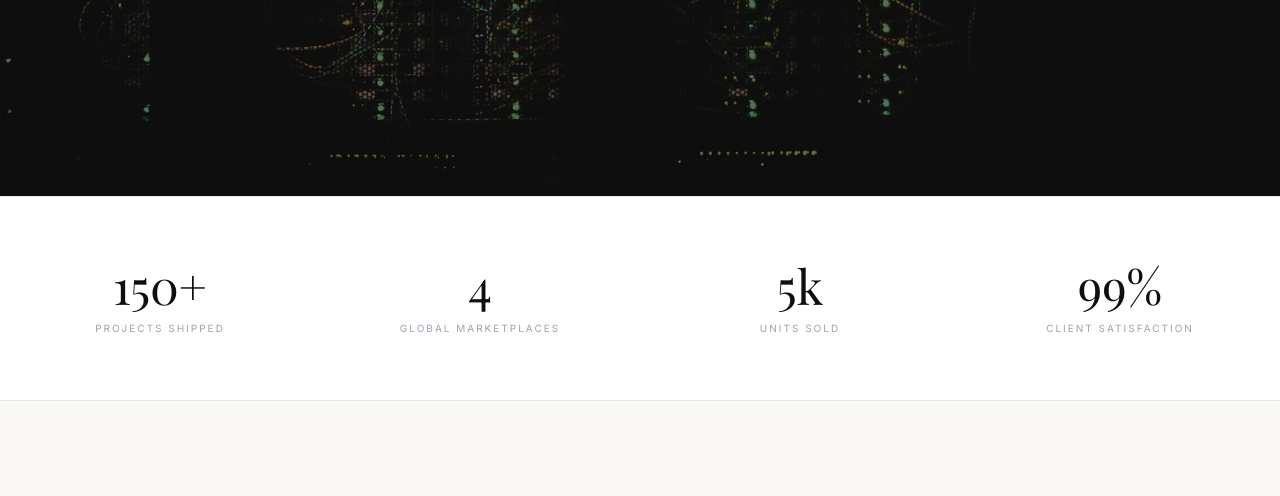
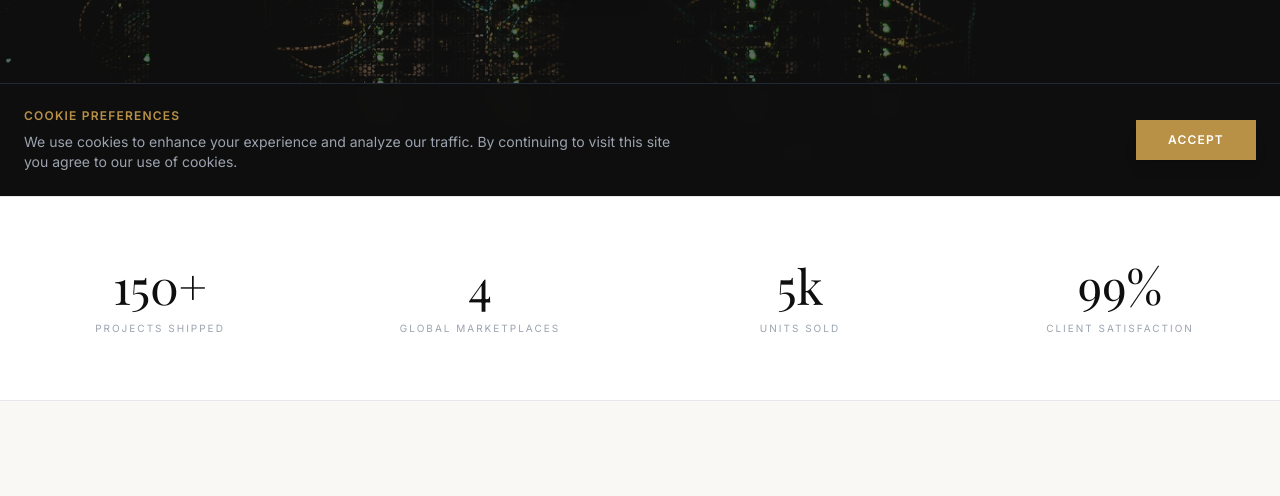
Before and after one commit to Inflimity/heritage, a plain HTML site: page index.html in a window 1280 px wide. Shown: the part 604-1100 px from the top of the page. Drawn offline with nearby package versions, Linux system fonts and the light colour scheme; a web font is replaced by a local one.

Commit message:
Cookie acceptance

```diff
--- a/assets/script.js
+++ b/assets/script.js
@@ -130,3 +130,23 @@ function closeModal() {
     modal.classList.add('hidden');
     modal.classList.remove('flex');
 }
+
+// --- 6. COOKIE CONSENT LOGIC ---
+document.addEventListener("DOMContentLoaded", function () {
+    const cookiePopup = document.getElementById('cookie-popup');
+    const acceptBtn = document.getElementById('accept-cookies');
+
+    if (cookiePopup && acceptBtn) {
+        if (!localStorage.getItem('cookie-consent')) {
+            // Show popup after a short delay
+            setTimeout(() => {
+                cookiePopup.classList.remove('translate-y-full');
+            }, 1000);
+        }
+
+        acceptBtn.addEventListener('click', () => {
+            localStorage.setItem('cookie-consent', 'true');
+            cookiePopup.classList.add('translate-y-full');
+        });
+    }
+});
--- a/index.html
+++ b/index.html
@@ -1052,6 +1052,26 @@
         </div>
     </div>
 
+    <!-- Cookie Consent Popup -->
+    <div id="cookie-popup"
+        class="fixed bottom-0 left-0 w-full bg-brand-dark/95 backdrop-blur-md border-t border-gray-800 p-6 z-50 transform translate-y-full transition-transform duration-500 ease-out">
+        <div class="max-w-7xl mx-auto flex flex-col md:flex-row items-center justify-between gap-6">
+            <div class="text-center md:text-left">
+                <h4 class="text-brand-gold text-xs uppercase tracking-widest font-bold mb-2">Cookie Preferences</h4>
+                <p class="text-gray-400 text-sm max-w-2xl">
+                    We use cookies to enhance your experience and analyze our traffic. By continuing to visit this site
+                    you agree to our use of cookies.
+                </p>
+            </div>
+            <div class="flex gap-4">
+                <button id="accept-cookies"
+                    class="px-8 py-3 bg-brand-gold text-white text-xs uppercase tracking-widest hover:bg-white hover:text-brand-dark transition duration-300 font-bold shadow-lg">
+                    Accept
+                </button>
+            </div>
+        </div>
+    </div>
+
     <script src="assets/script.js"></script>
 </body>
 
```
Also changed, not shown: 2 other files.
